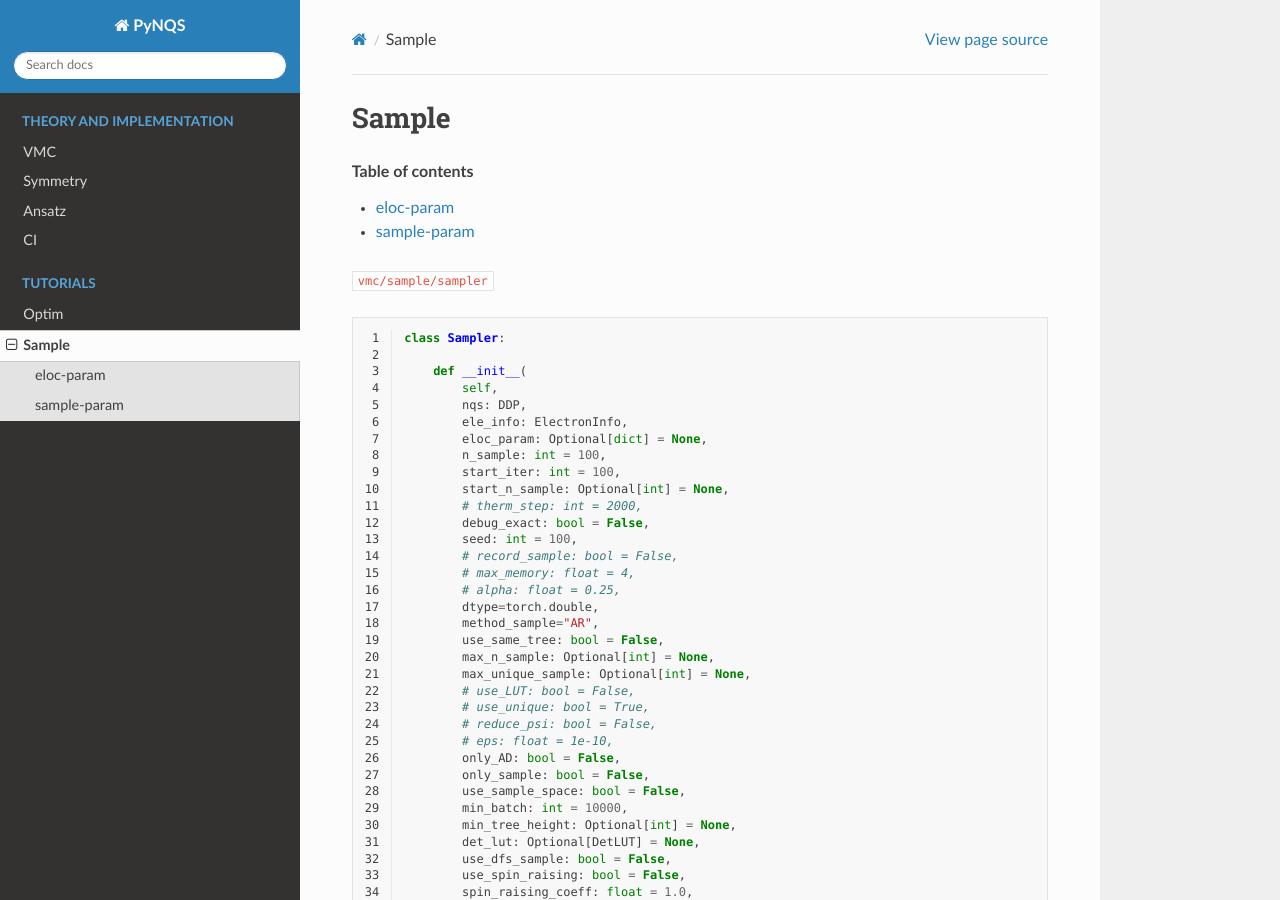
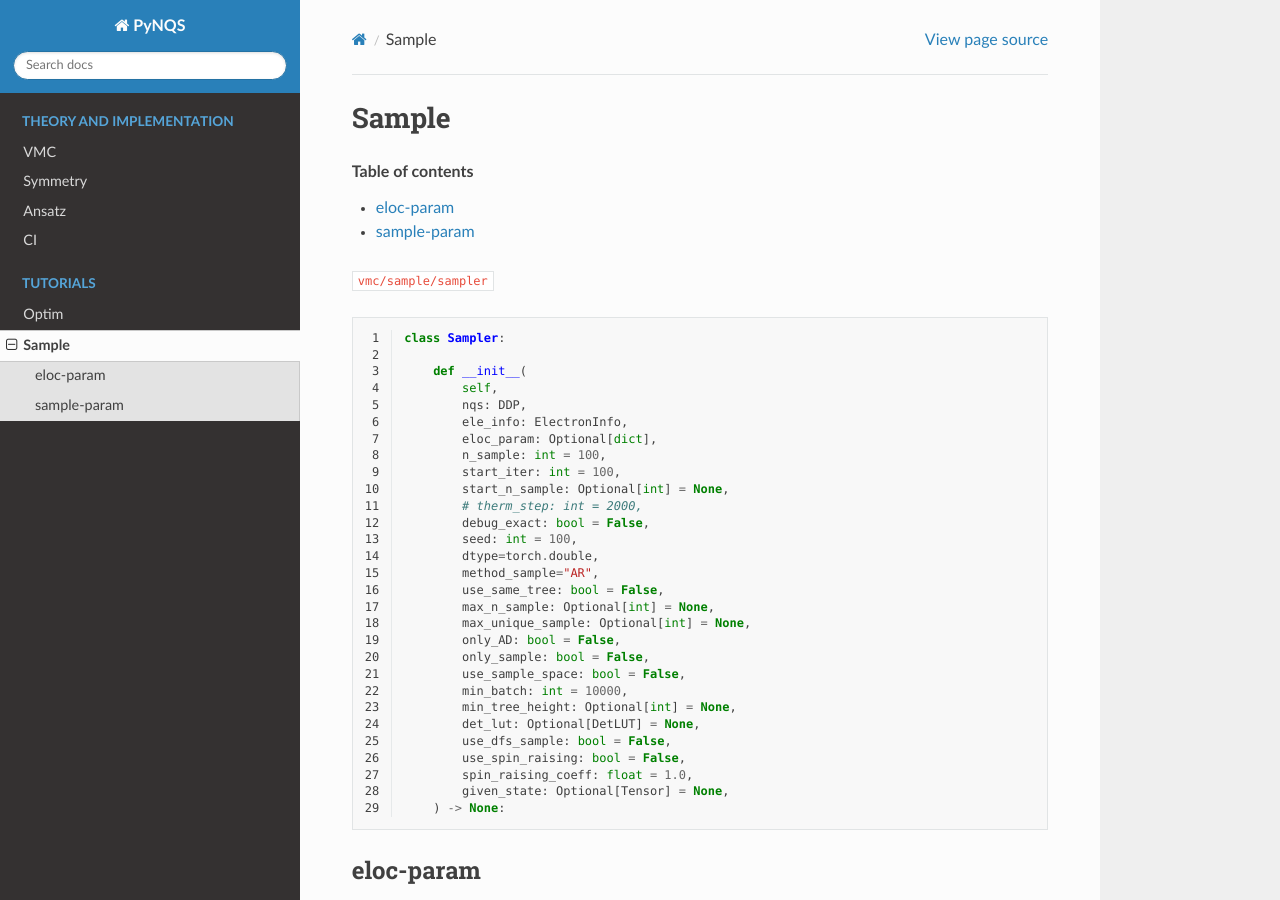
Before and after one commit to Quantum-Chemistry-Group-BNU/PyNQS, a Sphinx documentation site: the page built from docs/source/tutorials/sample.rst, in a window 1280 px wide and 900 px high. Built offline with Sphinx 7.4.7 and the Read the Docs theme 2.0.0, drawn with Linux system fonts in a browser that asks for light colours.

Commit message:
clean code in vmc/sample

```diff
--- a/docs/source/tutorials/sample.rst
+++ b/docs/source/tutorials/sample.rst
@@ -18,25 +18,18 @@ Sample
             self,
             nqs: DDP,
             ele_info: ElectronInfo,
-            eloc_param: Optional[dict] = None,
+            eloc_param: Optional[dict],
             n_sample: int = 100,
             start_iter: int = 100,
             start_n_sample: Optional[int] = None,
             # therm_step: int = 2000,
             debug_exact: bool = False,
             seed: int = 100,
-            # record_sample: bool = False,
-            # max_memory: float = 4,
-            # alpha: float = 0.25,
             dtype=torch.double,
             method_sample="AR",
             use_same_tree: bool = False,
             max_n_sample: Optional[int] = None,
             max_unique_sample: Optional[int] = None,
-            # use_LUT: bool = False,
-            # use_unique: bool = True,
-            # reduce_psi: bool = False,
-            # eps: float = 1e-10,
             only_AD: bool = False,
             only_sample: bool = False,
             use_sample_space: bool = False,
```
Also changed, not shown: 1 other file.
